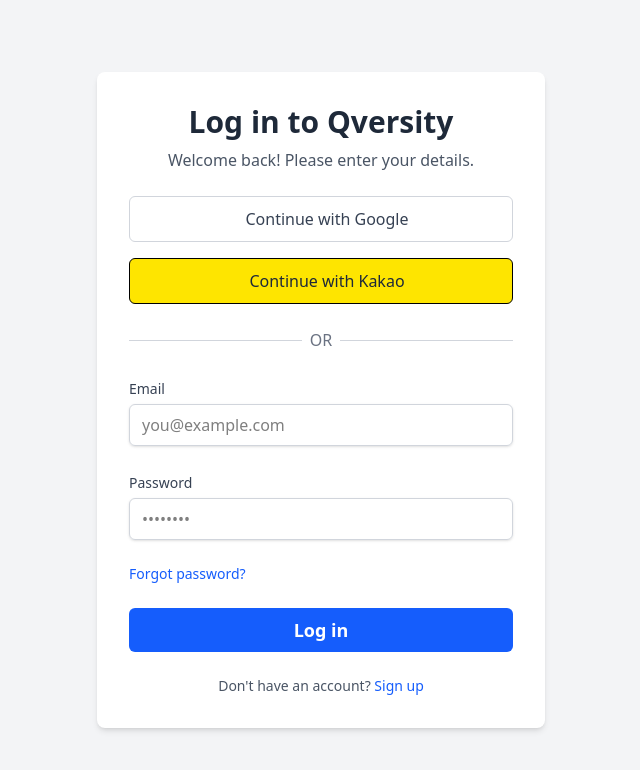
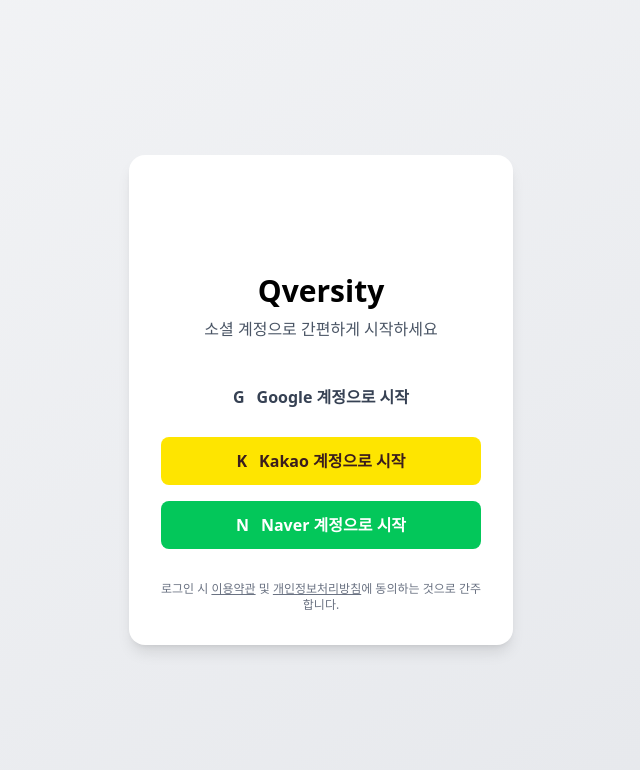
Before and after one commit to 99MotiveU/Qversity, a React (Vite) app in the folder qversity-front/: page /login in a window 1280 px wide. Shown: the top 770 px of the page, without its empty margins (319-959 px from the left). Built offline with nearby package versions, Linux system fonts and the light colour scheme.

Commit message:
refactor: 로그인 페이지 UI/UX 수정

```diff
--- a/qversity-front/src/pages/LoginPage.jsx
+++ b/qversity-front/src/pages/LoginPage.jsx
@@ -1,90 +1,66 @@
 import React from 'react';
 
+// Reusable Social Login Button Component
+const SocialButton = ({ provider, bgColor, textColor, icon, children }) => (
+  <button
+    type="button"
+    className={`w-full flex items-center justify-center py-3 px-4 rounded-lg font-semibold transition-transform transform hover:scale-105 ${bgColor} ${textColor}`}
+  >
+    {icon}
+    <span className="ml-3">{children}</span>
+  </button>
+);
+
+// Login Page Component
 export default function LoginPage() {
   return (
-    <div className="flex items-center justify-center min-h-screen bg-gray-100">
-      <div className="w-full max-w-md p-8 space-y-6 bg-white rounded-lg shadow-md">
+    <div className="font-sans flex items-center justify-center min-h-screen bg-gradient-to-br from-gray-100 to-gray-200">
+      <div className="w-full max-w-sm p-8 space-y-8 bg-white rounded-2xl shadow-lg">
+
+        {/* Header */}
         <div className="text-center">
-          <h1 className="text-3xl font-bold text-gray-800">Log in to Qversity</h1>
-          <p className="mt-2 text-gray-600">Welcome back! Please enter your details.</p>
+          <div className="inline-block p-3 bg-primary rounded-xl mb-4">
+            {/* Placeholder for Logo SVG */}
+            <svg xmlns="http://www.w3.org/2000/svg" width="40" height="40" fill="white" viewBox="0 0 16 16">
+              <path d="M12.5 3a.5.5 0 0 1 0 1h-5a.5.5 0 0 1 0-1h5zm0 3a.5.5 0 0 1 0 1h-5a.5.5 0 0 1 0-1h5zm.5 3.5a.5.5 0 0 0-.5-.5h-5a.5.5 0 0 0 0 1h5a.5.5 0 0 0 .5-.5zm-.5 2.5a.5.5 0 0 1 0 1h-5a.5.5 0 0 1 0-1h5z"/>
+              <path d="M16 2a2 2 0 0 0-2-2H2a2 2 0 0 0-2 2v12a2 2 0 0 0 2 2h12a2 2 0 0 0 2-2V2zM4 1v14H2a1 1 0 0 1-1-1V2a1 1 0 0 1 1-1h2zm1 0h9a1 1 0 0 1 1 1v12a1 1 0 0 1-1 1H5V1z"/>
+            </svg>
+          </div>
+          <h1 className="text-3xl font-bold text-dark-color">Qversity</h1>
+          <p className="mt-2 text-gray-600">소셜 계정으로 간편하게 시작하세요</p>
         </div>
 
+        {/* Social Buttons */}
         <div className="space-y-4">
-          <button
-            type="button"
-            className="w-full flex items-center justify-center py-2.5 border border-gray-300 rounded-md hover:bg-gray-50"
+          <SocialButton
+            provider="Google"
+            bgColor="bg-white"
+            textColor="text-gray-700"
+            icon={<span>G</span>} // Placeholder
           >
-            {/* Add Google Icon SVG here */}
-            <span className="ml-3 font-medium text-gray-700">Continue with Google</span>
-          </button>
-          <button
-            type="button"
-            className="w-full flex items-center justify-center py-2.5 border rounded-md bg-[#FEE500] hover:bg-[#F7D600]"
+            Google 계정으로 시작
+          </SocialButton>
+          <SocialButton
+            provider="Kakao"
+            bgColor="bg-[#FEE500]"
+            textColor="text-[#3A1D1D]"
+            icon={<span>K</span>} // Placeholder
           >
-            {/* Add Kakao Icon SVG here */}
-            <span className="ml-3 font-medium text-gray-800">Continue with Kakao</span>
-          </button>
+            Kakao 계정으로 시작
+          </SocialButton>
+          <SocialButton
+            provider="Naver"
+            bgColor="bg-[#03C75A]"
+            textColor="text-white"
+            icon={<span>N</span>} // Placeholder
+          >
+            Naver 계정으로 시작
+          </SocialButton>
         </div>
 
-        <div className="flex items-center justify-center space-x-2">
-          <hr className="flex-grow border-gray-300" />
-          <span className="text-gray-500">OR</span>
-          <hr className="flex-grow border-gray-300" />
+        <div className="text-xs text-center text-gray-500">
+          로그인 시 <a href="#" className="underline">이용약관</a> 및 <a href="#" className="underline">개인정보처리방침</a>에 동의하는 것으로 간주합니다.
         </div>
-
-        <form className="space-y-6">
-          <div>
-            <label htmlFor="email" className="text-sm font-medium text-gray-700">
-              Email
-            </label>
-            <input
-              id="email"
-              name="email"
-              type="email"
-              autoComplete="email"
-              required
-              className="w-full px-3 py-2 mt-1 border border-gray-300 rounded-md shadow-sm focus:ring-blue-500 focus:border-blue-500"
-              placeholder="you@example.com"
-            />
-          </div>
-
-          <div>
-            <label htmlFor="password" className="text-sm font-medium text-gray-700">
-              Password
-            </label>
-            <input
-              id="password"
-              name="password"
-              type="password"
-              autoComplete="current-password"
-              required
-              className="w-full px-3 py-2 mt-1 border border-gray-300 rounded-md shadow-sm focus:ring-blue-500 focus:border-blue-500"
-              placeholder="••••••••"
-            />
-          </div>
-
-          <div className="flex items-center justify-between">
-            <a href="#" className="text-sm text-blue-600 hover:underline">
-              Forgot password?
-            </a>
-          </div>
-
-          <div>
-            <button
-              type="submit"
-              className="w-full px-4 py-2 text-lg font-semibold text-white bg-blue-600 rounded-md hover:bg-blue-700 focus:outline-none focus:ring-2 focus:ring-offset-2 focus:ring-blue-500"
-            >
-              Log in
-            </button>
-          </div>
-        </form>
-
-        <p className="text-sm text-center text-gray-600">
-          Don't have an account?{' '}
-          <a href="#" className="font-medium text-blue-600 hover:underline">
-            Sign up
-          </a>
-        </p>
       </div>
     </div>
   );
```
